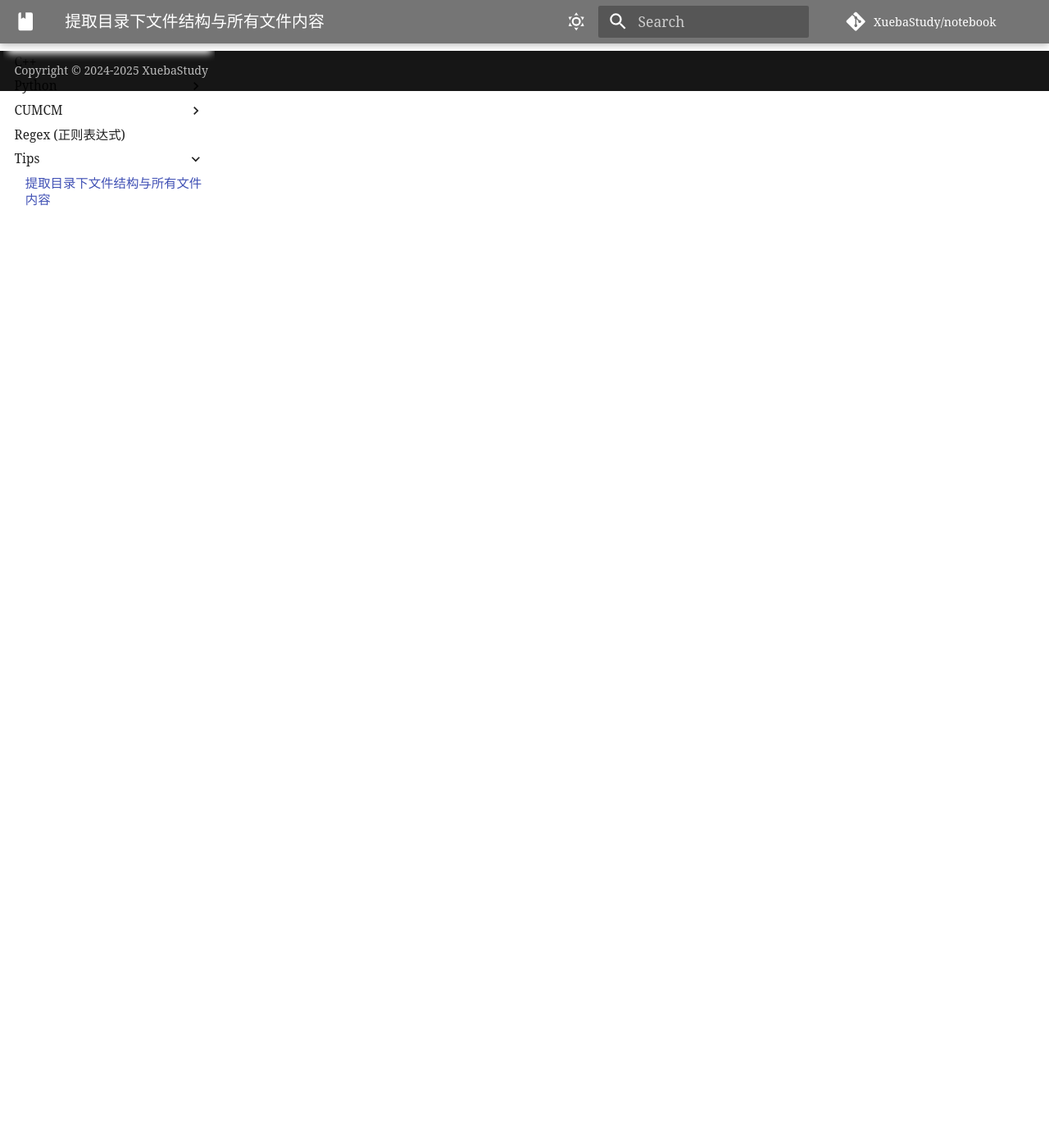
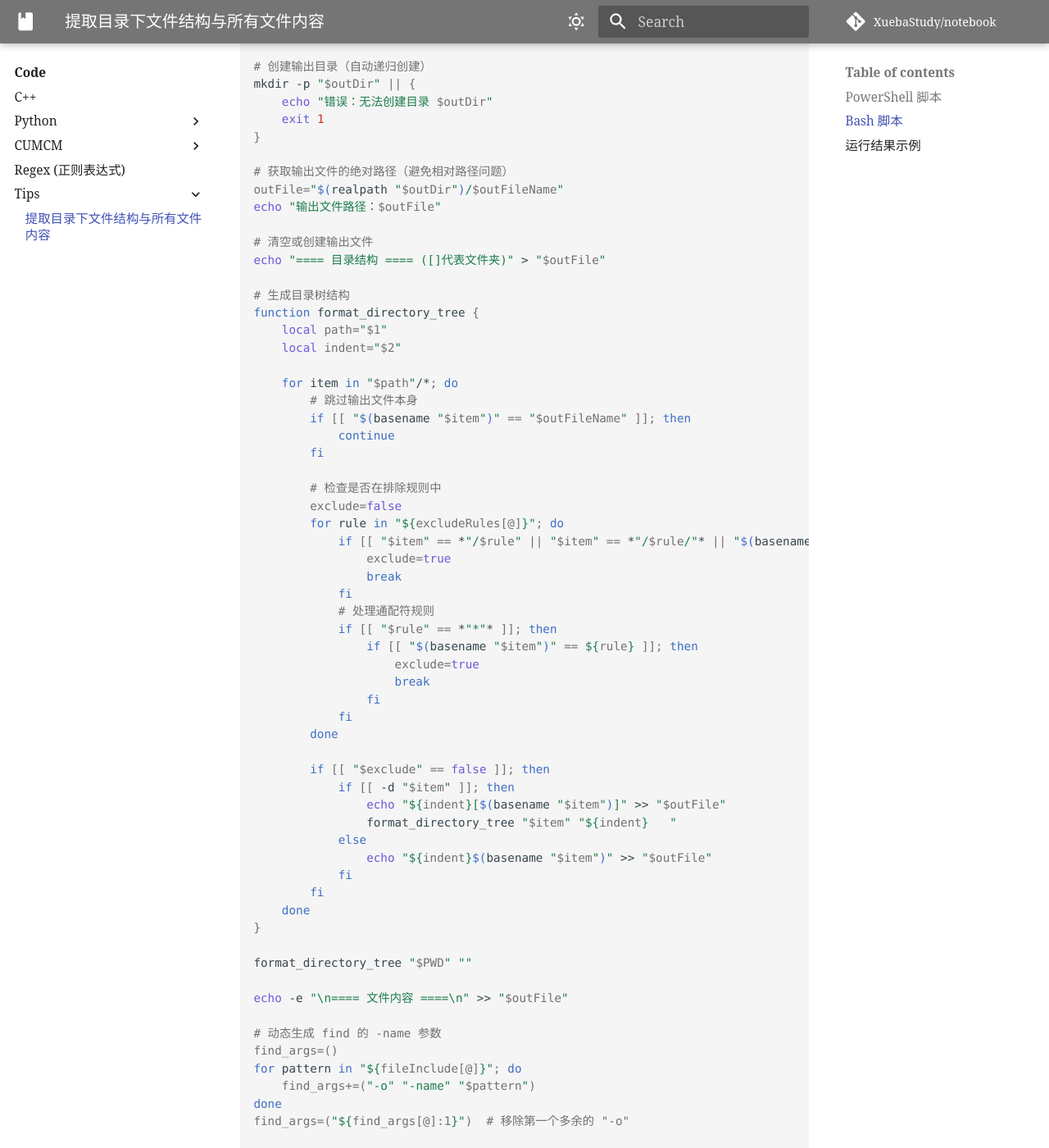
Before and after one commit to XuebaStudy/notebook, an MkDocs documentation site: the page built from docs/Code/Tips/CodeExport.md, in a window 1280 px wide and 1400 px high, scrolled down 3370 px. Shown: the whole window at 82% size. Built offline with MkDocs 1.6.1 and Material for MkDocs 9.7.7, drawn with Linux system fonts in a browser that asks for light colours; some web fonts are replaced; comment, search, counter and statistics services are not loaded; a style sheet for code colours, icons or effects is not loaded; some of the changed text lies outside the part shown.

Commit message:
Date 2025.4.28

````diff
--- a/docs/Code/Tips/CodeExport.md
+++ b/docs/Code/Tips/CodeExport.md
@@ -1,129 +1,272 @@
-# 提取目录下文件结构与所有文件内容 (Windows PowerShell)
+# 提取目录下文件结构与所有文件内容 (Windows PowerShell & Linux Bash)
 
 !!! abstract
     - “我现在有一个里面有比较复杂的文件结构的项目，我想要把整个项目的代码发给 GPT 看一下，解决问题，但是这样必须得一点一点的点开各个文件夹，然后上传文件，好麻烦（毕竟目前大多数 GPT 都不支持上传文件夹或压缩包”
-    - “那我们就把目录下文件结构与所有文件内容提取到一个 .txt 文件中，把这个文件发给 GPT 吧😆”
+    - “那我们就把**当前目录下**文件结构与所有文件内容提取到一个 .txt 文件中，把这个文件发给 GPT 吧😆”
 
 !!! info "参数解释"
+    - `outDir`：输出文件目录（可以是绝对路径或相对路径，相对路径是基于脚本运行时的工作目录（$PWD），而非脚本所在目录）
     - `outFileName`：输出文件名
     - `fileInclude`：需要导出内容的文件类型，务必在使用前检查是否完全涵盖要求
-        1. 不包含的也会出现在结构图中
+        1. 在这当中**不包含**的文件：也会出现在“目录结构”中，但不输出到“文件内容”中
         2. `.exe .doc`之类不易直接导出可视字符的文件类型不要包含在里面
-    - `excludeRules`：排除的路径，支持相对路径和绝对路径
+    - `excludeRules`：排除的路径（支持相对路径和绝对路径）
+        1. 在这当中**包含**的文件：“目录结构”、“文件内容”中都不出现
         1. `"$PWD\.vscode"` 精准匹配根目录下`\.vscode`文件夹
         2. `".vscode"` 匹配所有`.vscode`文件夹
-        3. （但1、2是否“精准”，暂未全面测试）
-        4. `"Icon233*.vue"` 匹配所有以`Icon233`开头的`.vue`文件
+        3. `"Icon233*.vue"` 匹配所有以`Icon233`开头的`.vue`文件
 
-!!! note "脚本"
-    ```bash
-    $CodeExport = {
-        $outFileName = "ZZZ_CodeExport.txt"
-        $outFile = "$PWD\$outFileName"
-        $fileInclude = @("*.py", "*.vue", "*.js", "*.html", "*.css", "*.json", "*.txt", "*.hpp", "*.cpp", "*.c", "*.h", "*.md")
+## PowerShell 脚本
+```bash
+$CodeExport = {
+    # >>> 参数设置 >>>
+    $outDir = "."
+    $outFileName = "ZZZ_CodeExport.txt"
+    $fileInclude = @("*.py", "*.vue", "*.js", "*.html", "*.css", "*.json", "*.txt", "*.hpp", "*.cpp", "*.c", "*.h", "*.md")
 
-        $excludeRules = @(
-            ".git"
-            "node_modules",
-            "__pycache__",
-            "Icon233*.vue"
-        )
+    $excludeRules = @(
+        ".git"
+        "node_modules"
+        "__pycache__"
+        "Icon233*.vue"
+    )
+    # <<< 参数设置 <<<
 
-        function Test-ExcludePath {
-            param([string]$Path)
+    # 创建输出目录（自动递归创建）
+    $outDir = [System.IO.Path]::GetFullPath((Join-Path $PWD $outDir))
+    if (-not (Test-Path $outDir)) {
+        New-Item -ItemType Directory -Path $outDir -Force | Out-Null
+    }
+    $outFile = Join-Path $outDir $outFileName
+    Write-Host "输出文件路径：$outFile"
 
-            foreach ($rule in $excludeRules) {
-                if ($rule.Contains("\")) {
-                    if ($Path -like "$rule*") { return $true }
-                } else {
-                    $dirs = $Path -split '[\\/]'
-                    if ($dirs -contains $rule) { return $true }
-                }
-            }
+    function Test-ExcludePath {
+        param([string]$Path)
 
-            # 新增文件名匹配逻辑
-            foreach ($rule in $excludeRules) {
-                if ($Path -like "*\$rule") { return $true }
-            }
-
-            return $false
-        }
-
-        "==== 目录结构 ==== ([]代表文件夹)`n" | Out-File $outFile -Encoding utf8
-
-        function Format-DirectoryTree {
-            param([string]$path, [string]$indent = "")
-            Get-ChildItem -Path $path | Where-Object {
-                $_.Name -ne "ZZZ_CodeExport.txt" -and
-                -not (Test-ExcludePath -Path $_.FullName)
-            } | ForEach-Object {
-                if ($_.PSIsContainer) {
-                    "$indent[$($_.Name)]" | Out-File $outFile -Encoding utf8 -Append
-                    Format-DirectoryTree -path $_.FullName -indent ($indent + "   ")
-                } else {
-                    "$indent$($_.Name)" | Out-File $outFile -Encoding utf8 -Append
-                }
+        foreach ($rule in $excludeRules) {
+            if ($rule.Contains("\")) {
+                if ($Path -like "$rule*") { return $true }
+            } else {
+                $dirs = $Path -split '[\\/]'
+                if ($dirs -contains $rule) { return $true }
             }
         }
 
-        Format-DirectoryTree -path $PWD.Path
+        # 文件名匹配逻辑
+        foreach ($rule in $excludeRules) {
+            if ($Path -like "*\$rule") { return $true }
+            # 处理通配符规则
+            if ($rule -like "*`**") {
+                $fileName = [System.IO.Path]::GetFileName($Path)
+                if ($fileName -like $rule) { return $true }
+            }
+        }
 
-        "`n==== 文件内容 ====`n" | Out-File $outFile -Encoding utf8 -Append
+        return $false
+    }
 
-        Get-ChildItem -Recurse -Include $fileInclude | Where-Object {
-            $_.Name -ne "ZZZ_CodeExport.txt" -and
+    # 清空或创建输出文件
+    "==== 目录结构 ==== ([]代表文件夹)`n" | Out-File $outFile -Encoding utf8
+
+    function Format-DirectoryTree {
+        param([string]$path, [string]$indent = "")
+        Get-ChildItem -Path $path | Where-Object {
+            $_.Name -ne $outFileName -and
             -not (Test-ExcludePath -Path $_.FullName)
         } | ForEach-Object {
-            "`n【文件路径】$($_.FullName)`n" + [System.IO.File]::ReadAllText($_.FullName, [System.Text.Encoding]::UTF8) | Out-File $outFile -Encoding utf8 -Append
-        }
-    }
-    & $CodeExport
-
-    ```
-
-!!! note "运行方式"
-    1. 将上述脚本修改后输入 PowerShell 中执行
-    2. 之后如果不修改脚本中的设置，重新生成输出文件可以直接用`& $CodeExport`命令，覆盖旧文件（但使用新终端时需要重新输入脚本）
-
-!!! success "运行结果示例"
-    ```
-    ==== 目录结构 ==== ([]代表文件夹)
-
-    [.vscode]
-    settings.json
-    [test1]
-    [test11]
-        test123.txt
-    test12.txt
-    hello.c
-
-    ==== 文件内容 ====
-
-
-    【文件路径】D:\desktop\test\.vscode\settings.json
-    {
-        "files.associations": {
-            "*.sqlbook": "sql",
-            "*.ndjson": "jsonl",
+            if ($_.PSIsContainer) {
+                "$indent[$($_.Name)]" | Out-File $outFile -Encoding utf8 -Append
+                Format-DirectoryTree -path $_.FullName -indent ($indent + "   ")
+            } else {
+                "$indent$($_.Name)" | Out-File $outFile -Encoding utf8 -Append
+            }
         }
     }
 
-    【文件路径】D:\desktop\test\test1\test11\test123.txt
-    Here is the content of test123.txt.
+    Format-DirectoryTree -path $PWD.Path
 
-    2333
+    "`n==== 文件内容 ====`n" | Out-File $outFile -Encoding utf8 -Append
 
-    【文件路径】D:\desktop\test\test1\test12.txt
-    Here is the content of test12.txt
+    Get-ChildItem -Recurse -Include $fileInclude | Where-Object {
+        $_.Name -ne $outFileName -and
+        -not (Test-ExcludePath -Path $_.FullName)
+    } | ForEach-Object {
+        try {
+            $content = [System.IO.File]::ReadAllText($_.FullName, [System.Text.Encoding]::UTF8)
+            "`n【文件路径】$($_.FullName)`n$content" | Out-File $outFile -Encoding utf8 -Append
+        } catch {
+            Write-Warning "无法读取文件: $($_.FullName)"
+        }
+    }
 
-    Hello World!
+    Write-Host "代码导出完成，结果保存在：$outFile"
+}
+& $CodeExport
+
+```
+
+!!! info "运行方式"
+    1. 将上述脚本修改参数后粘贴到 PowerShell 终端对应路径下执行
+    2. 之后如果不修改脚本中的设置，重新生成输出文件可以直接用`& $CodeExport`命令，覆盖旧文件（但使用新终端时需要重新输入脚本）
 
 
-    【文件路径】D:\desktop\test\hello.c
-    #include <stdio.h>
+## Bash 脚本
+```bash
+#!/bin/bash
 
-    int main() {
-        printf("Hello, World!\n");
-        return 0;
+# >>> 参数设置 >>>
+outDir="."
+outFileName="ZZZ_CodeExport.txt"
+fileInclude=("*.py" "*.vue" "*.js" "*.html" "*.css" "*.json" "*.txt" "*.hpp" "*.cpp" "*.c" "*.h" "*.md")
+
+excludeRules=(
+    ".git"
+    "node_modules"
+    "__pycache__"
+    "Icon233*.vue"
+)
+# <<< 参数设置 <<<
+
+# 创建输出目录（自动递归创建）
+mkdir -p "$outDir" || {
+    echo "错误：无法创建目录 $outDir"
+    exit 1
+}
+
+# 获取输出文件的绝对路径（避免相对路径问题）
+outFile="$(realpath "$outDir")/$outFileName"
+echo "输出文件路径：$outFile"
+
+# 清空或创建输出文件
+echo "==== 目录结构 ==== ([]代表文件夹)" > "$outFile"
+
+# 生成目录树结构
+function format_directory_tree {
+    local path="$1"
+    local indent="$2"
+
+    for item in "$path"/*; do
+        # 跳过输出文件本身
+        if [[ "$(basename "$item")" == "$outFileName" ]]; then
+            continue
+        fi
+
+        # 检查是否在排除规则中
+        exclude=false
+        for rule in "${excludeRules[@]}"; do
+            if [[ "$item" == *"/$rule" || "$item" == *"/$rule/"* || "$(basename "$item")" == "$rule" ]]; then
+                exclude=true
+                break
+            fi
+            # 处理通配符规则
+            if [[ "$rule" == *"*"* ]]; then
+                if [[ "$(basename "$item")" == ${rule} ]]; then
+                    exclude=true
+                    break
+                fi
+            fi
+        done
+
+        if [[ "$exclude" == false ]]; then
+            if [[ -d "$item" ]]; then
+                echo "${indent}[$(basename "$item")]" >> "$outFile"
+                format_directory_tree "$item" "${indent}   "
+            else
+                echo "${indent}$(basename "$item")" >> "$outFile"
+            fi
+        fi
+    done
+}
+
+format_directory_tree "$PWD" ""
+
+echo -e "\n==== 文件内容 ====\n" >> "$outFile"
+
+# 动态生成 find 的 -name 参数
+find_args=()
+for pattern in "${fileInclude[@]}"; do
+    find_args+=("-o" "-name" "$pattern")
+done
+find_args=("${find_args[@]:1}")  # 移除第一个多余的 "-o"
+
+# 查找并输出文件内容
+find "$PWD" -type f \( "${find_args[@]}" \) | while read -r file; do
+    # 跳过输出文件本身
+    if [[ "$(basename "$file")" == "$outFileName" ]]; then
+        continue
+    fi
+
+    # 检查排除规则
+    exclude=false
+    for rule in "${excludeRules[@]}"; do
+        if [[ "$file" == *"/$rule" || "$file" == *"/$rule/"* ]]; then
+            exclude=true
+            break
+        fi
+        # 处理通配符规则
+        if [[ "$rule" == *"*"* ]]; then
+            if [[ "$(basename "$file")" == ${rule} ]]; then
+                exclude=true
+                break
+            fi
+        fi
+    done
+
+    if [[ "$exclude" == false ]]; then
+        echo -e "\n【文件路径】$file\n" >> "$outFile"
+        cat "$file" >> "$outFile"
+    fi
+done
+
+echo "代码导出完成，结果保存在：$outFile"
+```
+
+!!! info "运行方式"
+    1. 将上述脚本保存为`CodeExport.sh`文件
+    2. 在对应终端路径下运行`bash CodeExport.sh`或`bash <Path_to_CodeExport>`
+
+
+
+
+## 运行结果示例
+```
+==== 目录结构 ==== ([]代表文件夹)
+
+[.vscode]
+settings.json
+[test1]
+[test11]
+    test123.txt
+test12.txt
+hello.c
+
+==== 文件内容 ====
+
+
+【文件路径】D:\desktop\test\.vscode\settings.json
+{
+    "files.associations": {
+        "*.sqlbook": "sql",
+        "*.ndjson": "jsonl",
     }
-    ```
+}
+
+【文件路径】D:\desktop\test\test1\test11\test123.txt
+Here is the content of test123.txt.
+
+2333
+
+【文件路径】D:\desktop\test\test1\test12.txt
+Here is the content of test12.txt
+
+Hello World!
+
+
+【文件路径】D:\desktop\test\hello.c
+#include <stdio.h>
+
+int main() {
+    printf("Hello, World!\n");
+    return 0;
+}
+```
````
Also changed, not shown: 1 other file.
